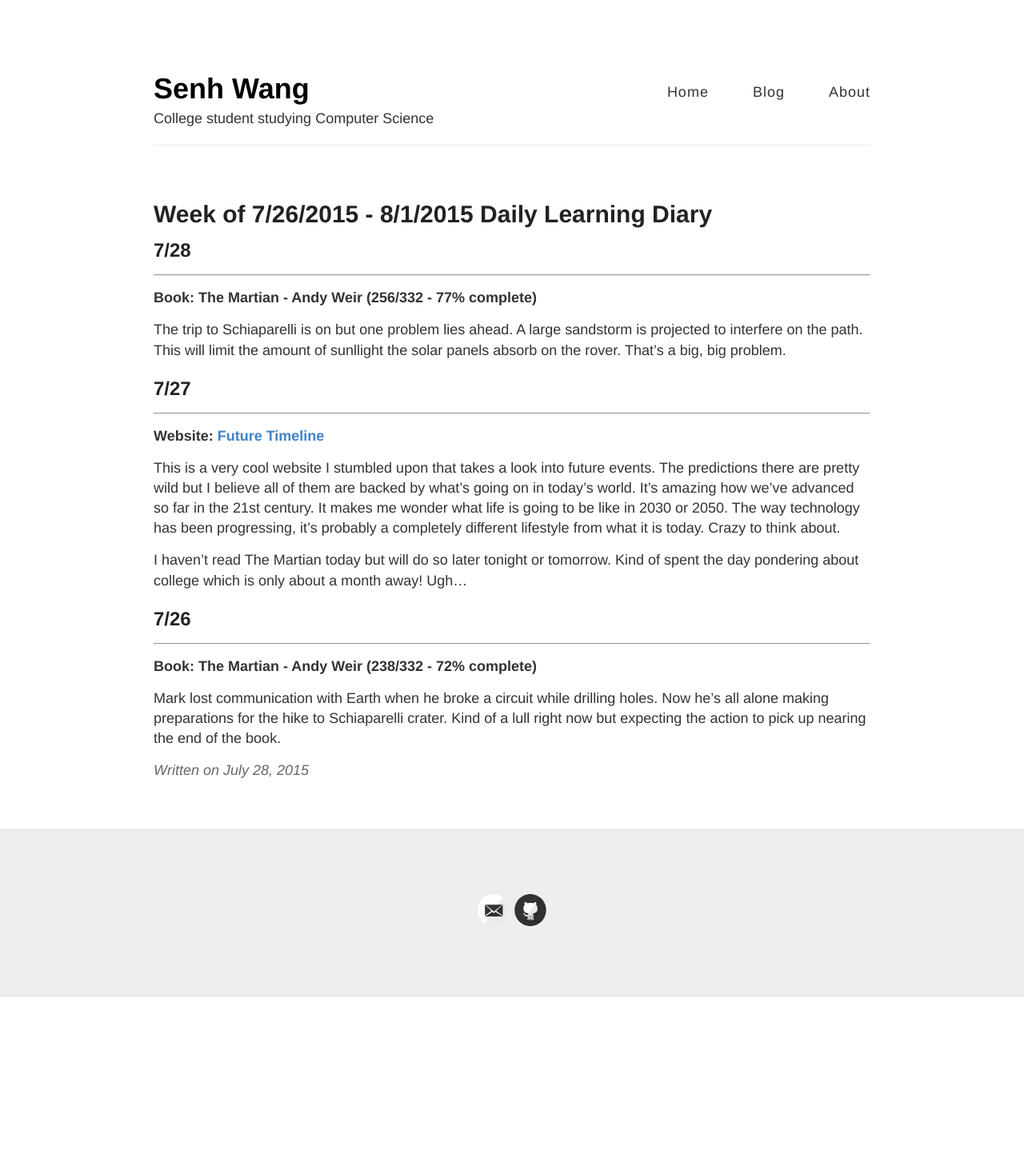
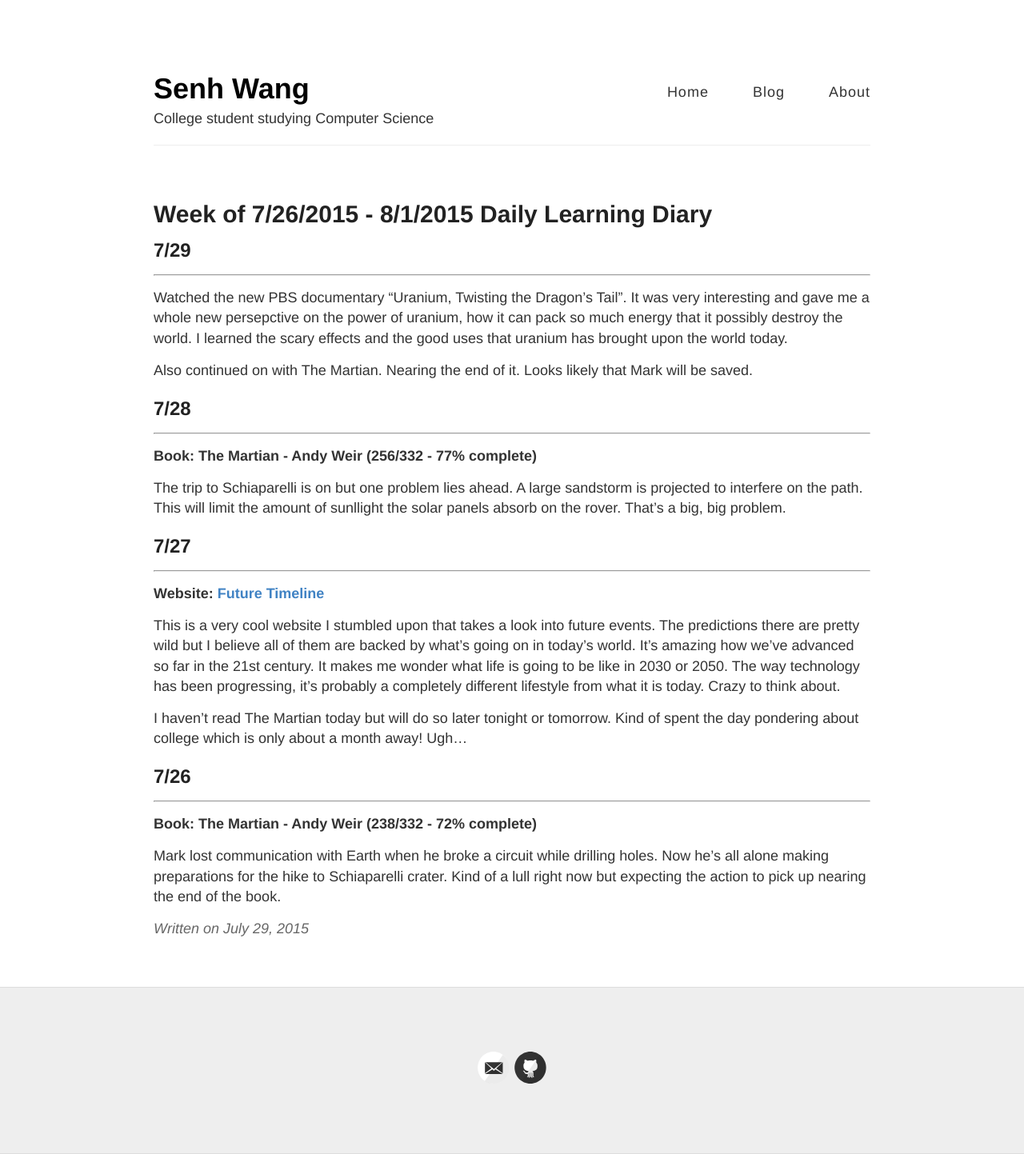
Before and after one commit to SenhW/senhw.github.io, a Jekyll site: the page built from _posts/2015-07-26-7-26-2015-learning-diary.md, in a window 1280 px wide. Shown: the whole page at 80% size. Built offline with Jekyll 4.4.1, drawn with Linux system fonts in a browser that asks for light colours; Markdown is read by kramdown in place of the engine named in the settings; before the commit the page ends 1246 px from its top, so only the background shows below that.

Commit message:
7/29 entry

```diff
--- a/_posts/2015-07-26-7-26-2015-learning-diary.md
+++ b/_posts/2015-07-26-7-26-2015-learning-diary.md
@@ -2,8 +2,14 @@
 layout: post
 title: Week of 7/26/2015 - 8/1/2015 Daily Learning Diary
 permalink: /blog/7-26-2015-learning-diary/
-date: 2015-07-28
+date: 2015-07-29
 ---
+
+## 7/29
+---
+Watched the new PBS documentary "Uranium, Twisting the Dragon's Tail". It was very interesting and gave me a whole new persepctive on the power of uranium, how it can pack so much energy that it possibly destroy the world. I learned the scary effects and the good uses that uranium has brought upon the world today.
+
+Also continued on with The Martian. Nearing the end of it. Looks likely that Mark will be saved.
 
 ## 7/28
 ---
```
